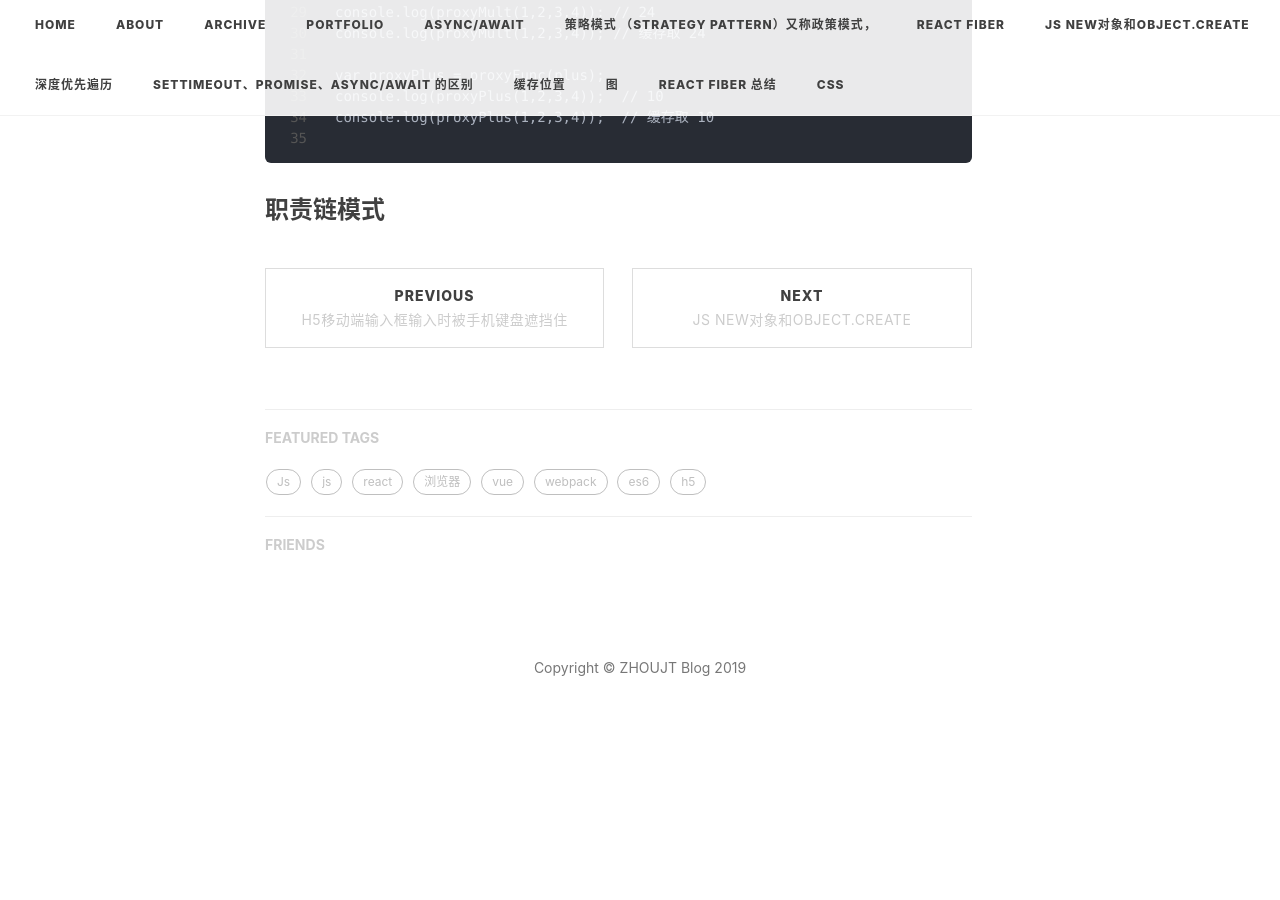
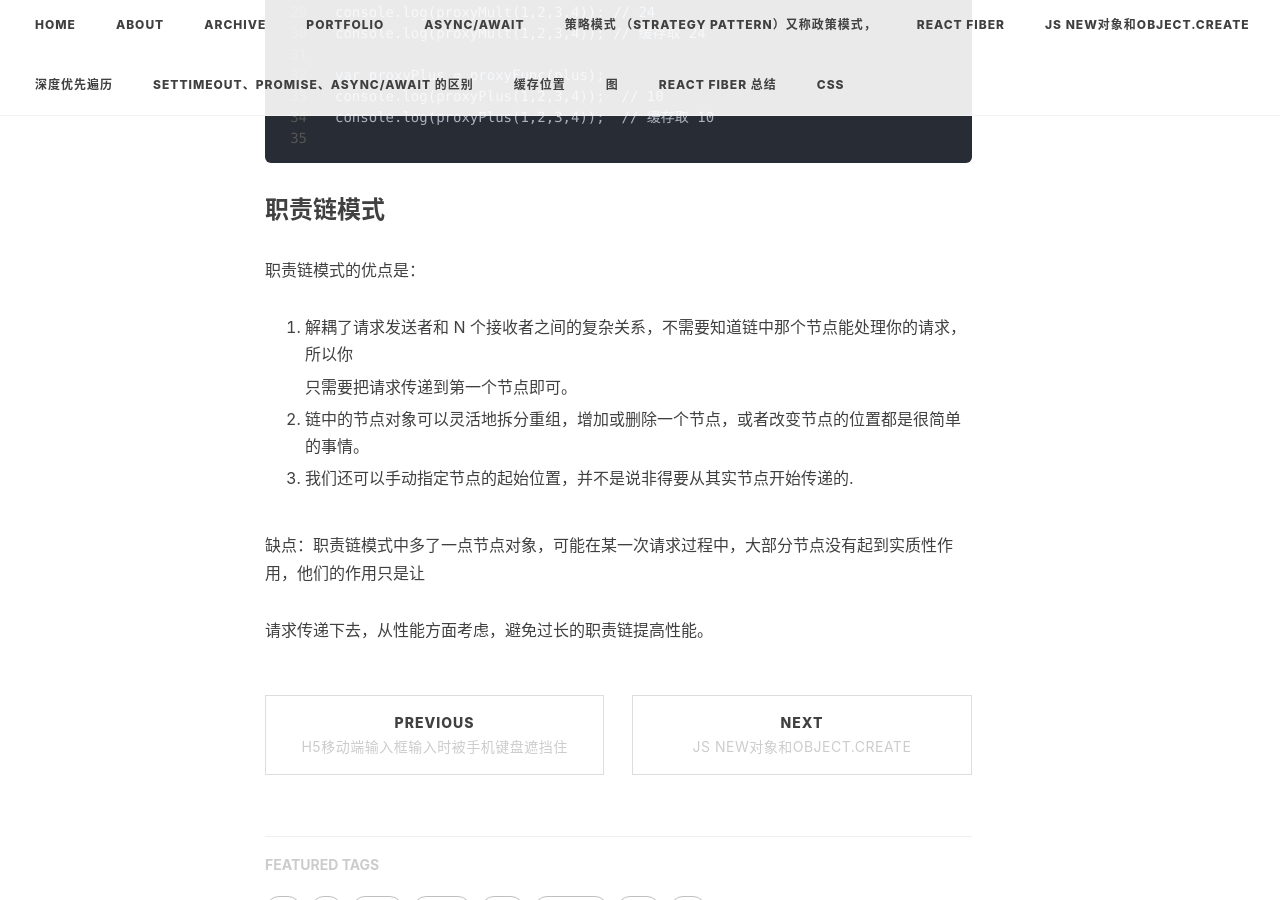
Before and after one commit to juntaozhou05/juntaozho05.github.io, a Jekyll site: the page built from _posts/2019-03-02-js-design.md, in a window 1280 px wide and 900 px high, scrolled down 10169 px. Built offline with Jekyll 4.4.1, drawn with Linux system fonts in a browser that asks for light colours; nearby versions of some CDN libraries; comment, search, counter and statistics services are not loaded; before the commit the page ends 10941 px from its top, so only the background shows below that.

Commit message:
add blog

````diff
--- a/_posts/2019-03-02-js-design.md
+++ b/_posts/2019-03-02-js-design.md
@@ -403,3 +403,17 @@ console.log(proxyPlus(1,2,3,4));  // 缓存取 10
 ```
 
 ### 职责链模式
+
+职责链模式的优点是：
+
+1. 解耦了请求发送者和 N 个接收者之间的复杂关系，不需要知道链中那个节点能处理你的请求，所以你
+
+   只需要把请求传递到第一个节点即可。
+
+2. 链中的节点对象可以灵活地拆分重组，增加或删除一个节点，或者改变节点的位置都是很简单的事情。
+
+3. 我们还可以手动指定节点的起始位置，并不是说非得要从其实节点开始传递的.
+
+缺点：职责链模式中多了一点节点对象，可能在某一次请求过程中，大部分节点没有起到实质性作用，他们的作用只是让
+
+请求传递下去，从性能方面考虑，避免过长的职责链提高性能。
````
